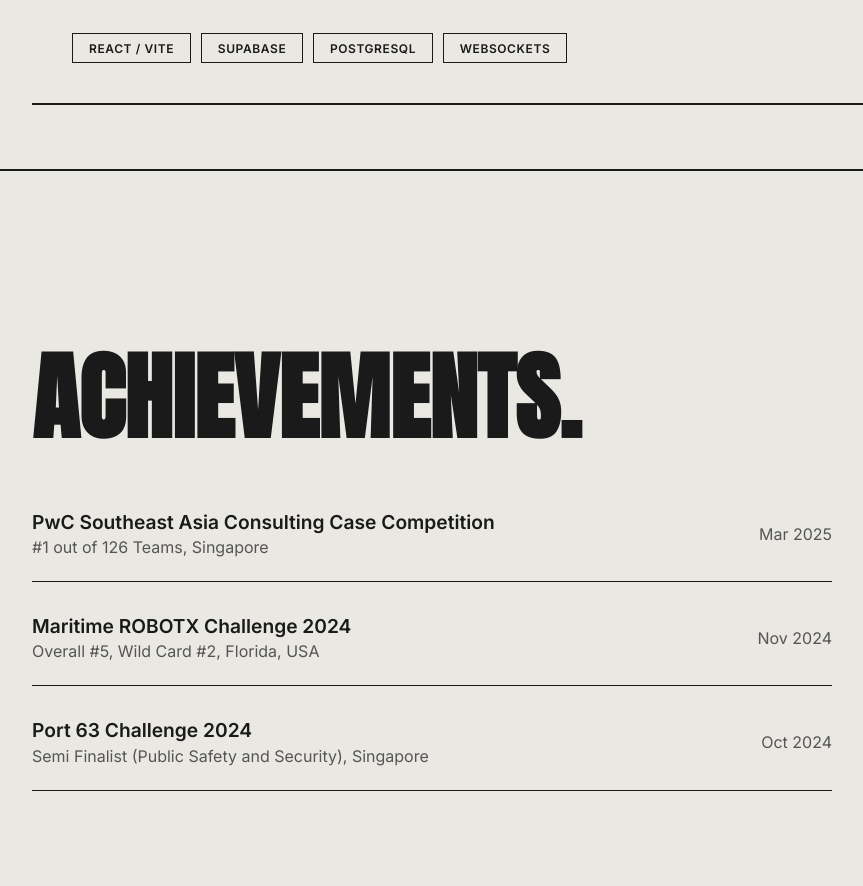
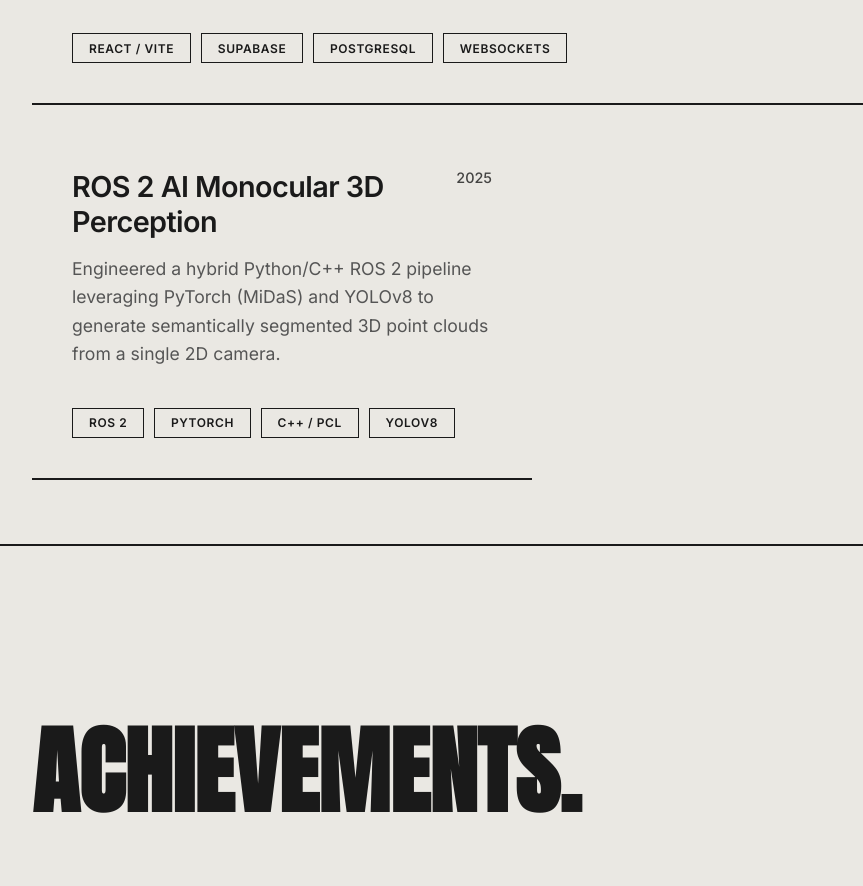
Before and after one commit to MShandilya707/Mayank_web, a React (Vite) app: page / in a window 1280 px wide. Shown: the part 3460-4346 px from the top of the page, without its empty margins (96-959 px from the left). Built offline with nearby package versions, Linux system fonts and the light colour scheme.

Commit message:
Add ROS 2 AI Monocular 3D Perception System

```diff
--- a/src/components/Projects.tsx
+++ b/src/components/Projects.tsx
@@ -70,6 +70,17 @@
     ],
     tags: ["React / Vite", "Supabase", "PostgreSQL", "WebSockets"],
     span: "col-span-2"
+  },
+  {
+    title: "ROS 2 AI Monocular 3D Perception",
+    year: "2025",
+    desc: "Engineered a hybrid Python/C++ ROS 2 pipeline leveraging PyTorch (MiDaS) and YOLOv8 to generate semantically segmented 3D point clouds from a single 2D camera.",
+    longDesc: "Developed an advanced ROS 2 perception system transforming monocular 2D images into rich 3D environments. A PyTorch-based AI node runs MiDaS depth estimation and YOLOv8 nano semantic segmentation in real-time. A high-performance C++ Lifecycle node then synchronizes this telemetry, projecting 2D pixels into 3D spatial coordinates using camera intrinsics. The architecture utilizes Point Cloud Library (PCL) algorithms like VoxelGrid downsampling and StatisticalOutlierRemoval to ensure clean, lightweight point clouds. The seamless mapping of 2D bounding boxes to 3D surfaces provides zero-cost 3D semantic segmentation, optimized to run entirely on a CPU.",
+    images: [
+      "https://images.unsplash.com/photo-1620712943543-bcc4688e7485?q=80&w=1200&auto=format&fit=crop"
+    ],
+    tags: ["ROS 2", "PyTorch", "C++ / PCL", "YOLOv8"],
+    span: "col-span-1"
   }
 ];
 
```
